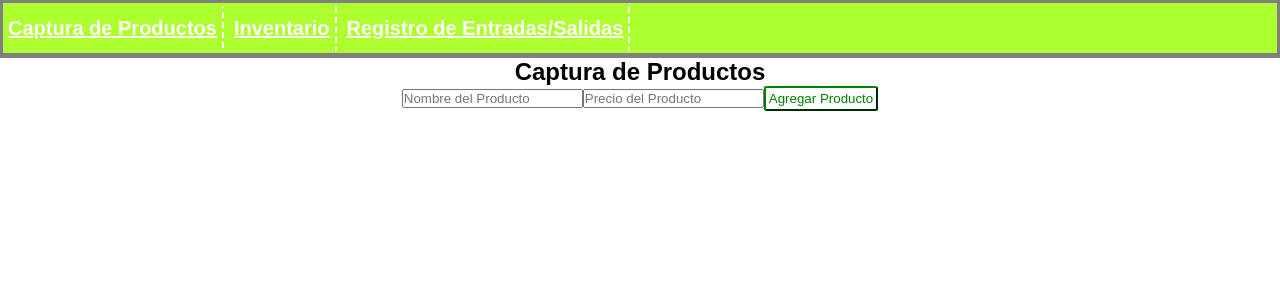
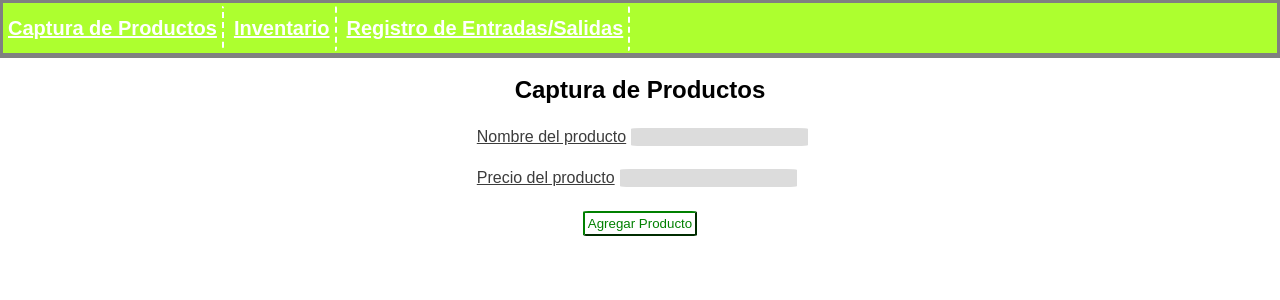
Before and after one commit to aeperez01/Proyecto2_GP, a React (Create React App) app: page / in a window 1280 px wide. Shown: the top 300 px of the page. Built offline with nearby package versions, Linux system fonts and the light colour scheme.

Commit message:
ventana entrada y salida.js

```diff
--- a/src/App.js
+++ b/src/App.js
@@ -66,10 +66,11 @@ function CapturaProductosTab({ productos, onAgregarProducto }) {
 
   return (
     <div id='captura'>
+      <br/>
       <h2>Captura de Productos</h2>
       <form onSubmit={handleSubmit}>
-        <input type="text" placeholder="Nombre del Producto" value={nombreProducto} onChange={(e) => setNombreProducto(e.target.value)} />
-        <input type="text" placeholder="Precio del Producto" value={precioProducto} onChange={(e) => setPrecioProducto(e.target.value)} />
+        <div><p>Nombre del producto</p><input type="text" value={nombreProducto} onChange={(e) => setNombreProducto(e.target.value)} /></div>
+        <div><p>Precio del producto</p><input type="text" value={precioProducto} onChange={(e) => setPrecioProducto(e.target.value)} /></div>
         <button type="submit">Agregar Producto</button>
       </form>
     </div>
```
